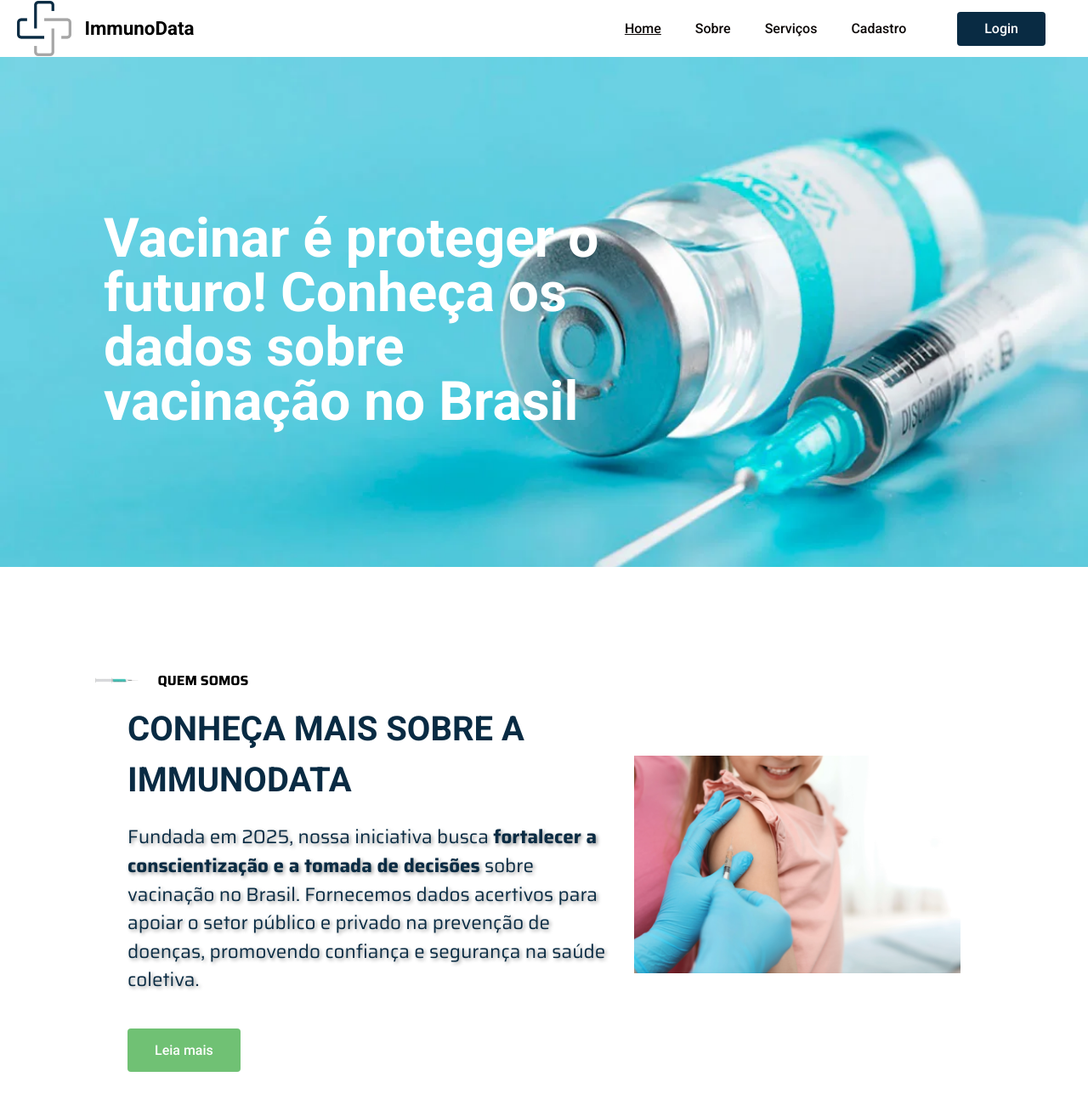
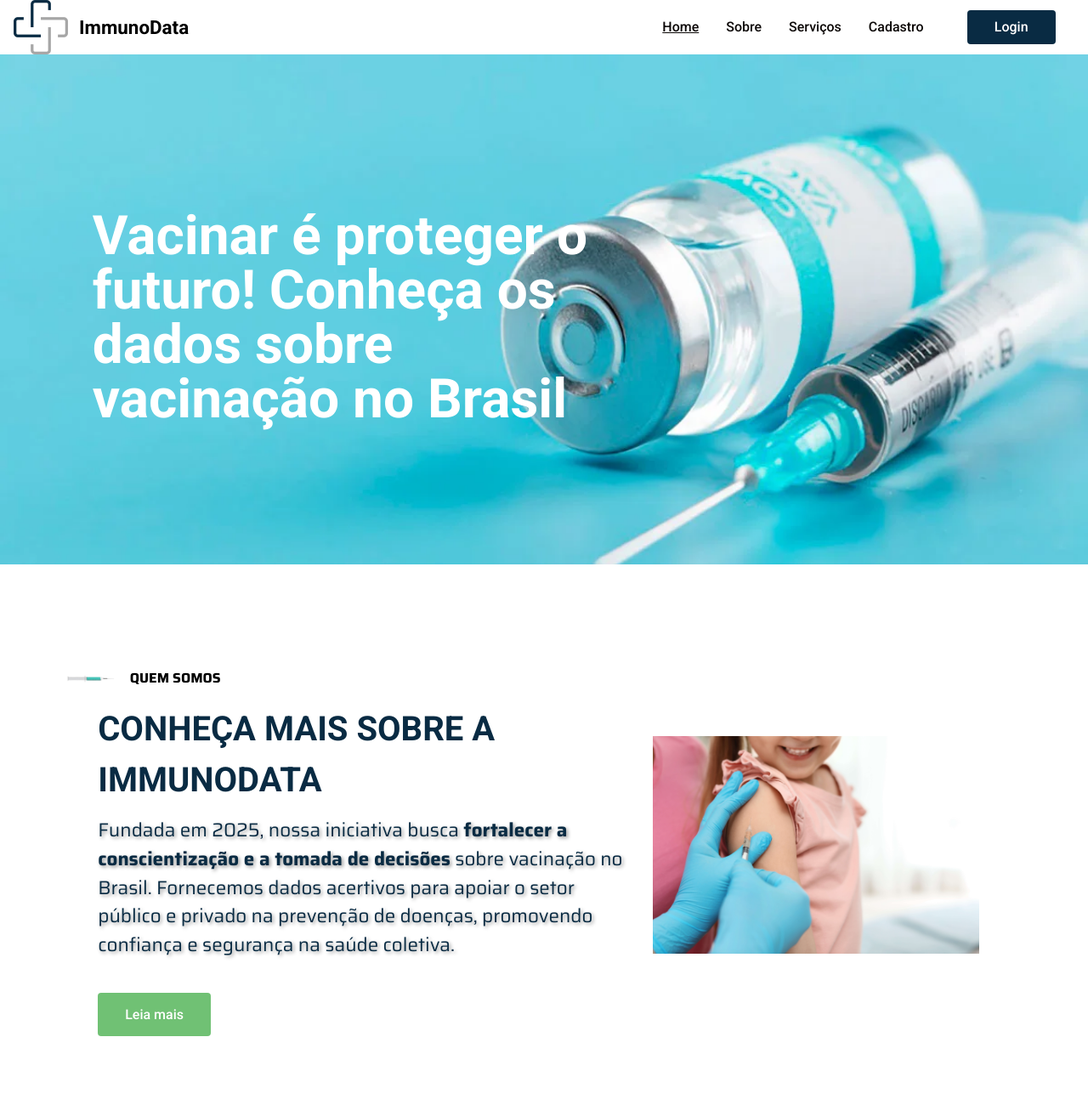
Before and after one commit to cynthiaangi/projeto-pi-2o-semestre, a website: page site/public/index.html in a window 1280 px wide. Shown: the top 1300 px of the page at 85% size. Drawn offline with Linux system fonts and the light colour scheme; a web font is replaced by a local one.

Commit message:
feat: mudando tamanho da página home para vw e vh visando responsividade

```diff
--- a/site/public/css/home.css
+++ b/site/public/css/home.css
@@ -2,7 +2,7 @@
 @import url('https://fonts.googleapis.com/css2?family=Edu+AU+VIC+WA+NT+Pre:wght@400..700&family=Kavoon&family=Playpen+Sans:wght@100..800&family=Roboto:ital,wght@0,100..900;1,100..900&family=Saira:ital,wght@0,100..900;1,100..900&display=swap');
 @import url('https://fonts.googleapis.com/css2?family=Poppins:wght@200;300;400;500;700;800&family=Saira:ital,wght@0,100..900;1,100..900&family=Ultra&display=swap');
 
-body{
+body {
     background-color: #fff;
     font-family: "Roboto";
     color: #000;
@@ -13,66 +13,66 @@ body{
     display: flex;
     justify-content: space-between;
     width: 100%;
-    height: 67px;
+    height: 8vh;
     align-items: center;
 }
 
-.cabecalho-titulo{
+.cabecalho-titulo {
     display: flex;
-    margin-left: 20px;
+    margin-left: 1.25vw;
     align-items: center;
     font-size: 1.4rem;
     font-weight: 700;
 }
 
-.cabecalho-titulo-img{
-    margin-right: 15px;
+.cabecalho-titulo-img {
+    margin-right: 1vw;
     width: 10%;
 }
 
-.cabecalho-navegacao{
-    margin-right: 50px;
+.cabecalho-navegacao {
+    margin-right: 3vw;
     display: flex;
-    gap: 60px;
+    gap: 4vw;
 }
 
-.cabecalho-navegacao-item{
+.cabecalho-navegacao-item {
     display: flex;
-    gap: 40px;
+    gap: 2.5vw;
     align-items: center;
 }
 
-.cabecalho-navegacao a{
+.cabecalho-navegacao a {
     text-decoration: none;
     font-weight: 500;
     color: #0B0706;
 }
 
-.cabecalho-navegacao .logar{
+.cabecalho-navegacao .logar {
     background-color: #092b43;
-    padding: 12px 32px;
+    padding: 0.75rem 2rem;
     color: #fff !important;
-    border-radius: 4px;
+    border-radius: 0.25rem;
 }
 
-.conteudo{
+.conteudo {
     display: flex;
 }
 
-.conteudo-principal{
+.conteudo-principal {
     width: 100%;
     display: flex;
     flex-direction: column;
-    gap: 100px;
+    gap: 10vh;
 }
 
-.conteudo-principal-parte{
+.conteudo-principal-parte {
     width: 100%;
-    height: 500px;
+    height: 62.5vh;
     display: flex;
     justify-content: space-around;
     align-items: center;
-    gap: 20px;
+    gap: 2vw;
 }
 
 .capa {
@@ -80,49 +80,49 @@ body{
     background-size: cover;
     width: 100% !important;
     margin: 0 !important;
-    height: 600px !important;
+    height: 75vh !important;
 }
 
-.sobre-capa-principal{
+.sobre-capa-principal {
     color: white;
     height: 100%;
     display: flex;
     flex-direction: column;
     align-items: flex-start;
     justify-content: left;
-    gap: 30px;
+    gap: 3vh;
     font-size: 4rem;
     font-weight: 700;
     text-align: left;
-    margin-left: 90px;
-    margin-top: 300px;
+    margin-left: 6vw;
+    margin-top: 37.5vh;
 }
 
-.slogan{
+.slogan {
     width: 50%;
     padding: 2rem;
 }
 
-.conteudo-principal-imagem{
+.conteudo-principal-imagem {
     width: 30%;
-    margin-right: 150px;
+    margin-right: 10vw;
 }
 
-.conteudo-principal-titulo{
+.conteudo-principal-titulo {
     font-family: "Saira";
     display: flex;
     align-items: center;
-    gap: 20px;
-    margin-left: 110px;
+    gap: 1.25vw;
+    margin-left: 6vw;
     font-size: 1rem;
     font-weight: 700;
 }
 
-.conteudo-principal-sobre{
+.conteudo-principal-sobre {
     display: flex;
     flex-direction: column;
-    margin-left: 150px;
-    gap: 20px;
+    margin-left: 9vw;
+    gap: 1.5vh;
     font-family: "Saira";
     font-size: 1.4rem;
     font-weight: 400;
@@ -130,67 +130,67 @@ body{
     line-height: 1.5;
 }
 
-.campanhas{
+.campanhas {
     text-align: center;
     font-size: 1.2rem;
     display: flex;
     flex-direction: column;
-    gap: 40px;
+    gap: 5vh;
 }
 
-.titulo-campanhas{
+.titulo-campanhas {
     font-size: 2.5rem;
     text-align: center;
     width: 100%;
 }
 
-.campanhas img{
+.campanhas img {
     width: 30%;
 }
 
-.conteudo-principal-sobre span{
+.conteudo-principal-sobre span {
     font-weight: 700;
 }
 
-.conteudo-principal-sobre p{
-    text-shadow: 2px 2px 4px rgba(0, 0, 0, 0.4);
+.conteudo-principal-sobre p {
+    text-shadow: 0.125rem 0.125rem 0.25rem rgba(0, 0, 0, 0.4);
 }
 
-.conteudo-principal-sobre h2{
+.conteudo-principal-sobre h2 {
     font-family: "Roboto";
     font-weight: 700;
     font-size: 2.5rem;
 }
 
-.conteudo-principal-parte button{
+.conteudo-principal-parte button {
     background-color: #70C174;
-    padding: 16px 32px;
+    padding: 1rem 2rem;
     color: #fff;
     font-family: "Roboto";
     font-weight: 500;
-    border-radius: 4px;
+    border-radius: 0.25rem;
     font-size: 1rem;
     text-align: center;
-    margin-left: 150px;
+    margin-left: 9vw;
     border: none;
-    margin-top: 40px;
+    margin-top: 5vh;
 }
 
-.marcas{
+.marcas {
     background-color: #EFF7F2;
 }
 
-.marcas img{
-    margin-right: 50px;
+.marcas img {
+    margin-right: 3vw;
 }
 
-.conteudo-principal-titulo img{
+.conteudo-principal-titulo img {
     width: 9% !important;
     margin: 0 !important;
 }
 
-.contato{
-    height: 300px;
+.contato {
+    height: 37.5vh;
     background-color: #ecf0f1;
     border-bottom: 1px solid #9f9f9f;
     display: flex;
@@ -202,53 +202,54 @@ body{
     font-size: 1rem;
 }
 
-.informacao{
+.informacao {
     padding: auto;
     display: flex;
-    gap: 100px;
+    gap: 6vw;
 }
 
-.contato-empresa{
+.contato-empresa {
     display: flex;
     flex-direction: column;
-    gap: 30px;
+    gap: 4vh;
 }
 
-.informacao-dados{
-    line-height: 1.50;
+.informacao-dados {
+    line-height: 1.5;
 }
 
-.contato-empresa-titulo{
+.contato-empresa-titulo {
     font-weight: 900;
 }
 
-.links{
+.links {
     display: flex;
     flex-direction: column;
-    gap: 30px;
+    gap: 4vh;
 }
 
-.redes-sociais{
+.redes-sociais {
     display: flex;
     text-align: center;
     flex-direction: column;
     align-items: center;
     justify-content: center;
-    gap: 20px;
+    gap: 2.5vh;
 }
 
-.redes-sociais img{
+.redes-sociais img {
     width: 5%;
 }
 
-.rodape{
+.rodape {
     background-color: #ecf0f1;
     display: flex;
     justify-content: center;
-    height: 50px;
+    height: 6vh;
     align-items: center;
     margin-top: auto;
 }
+
 
 @media (max-width: 1150px) {
     .conteudo-principal-parte{
```
